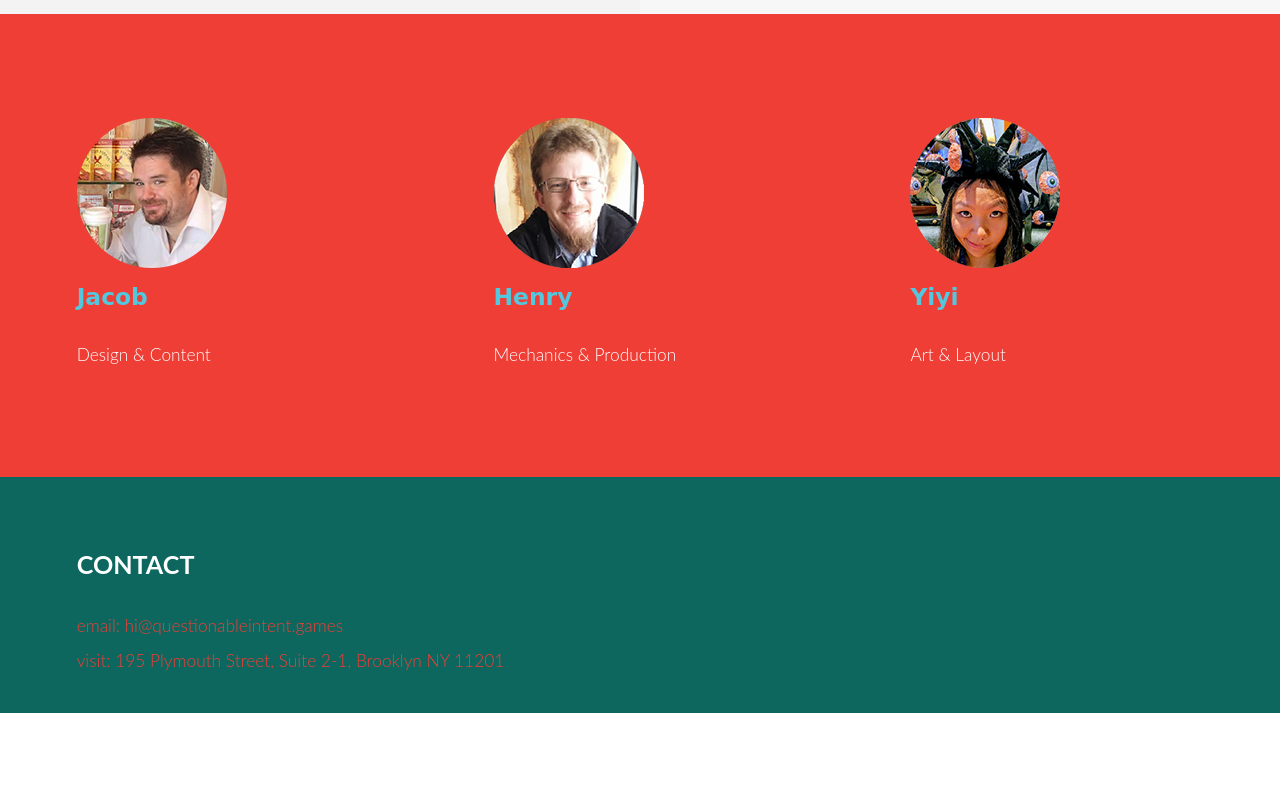
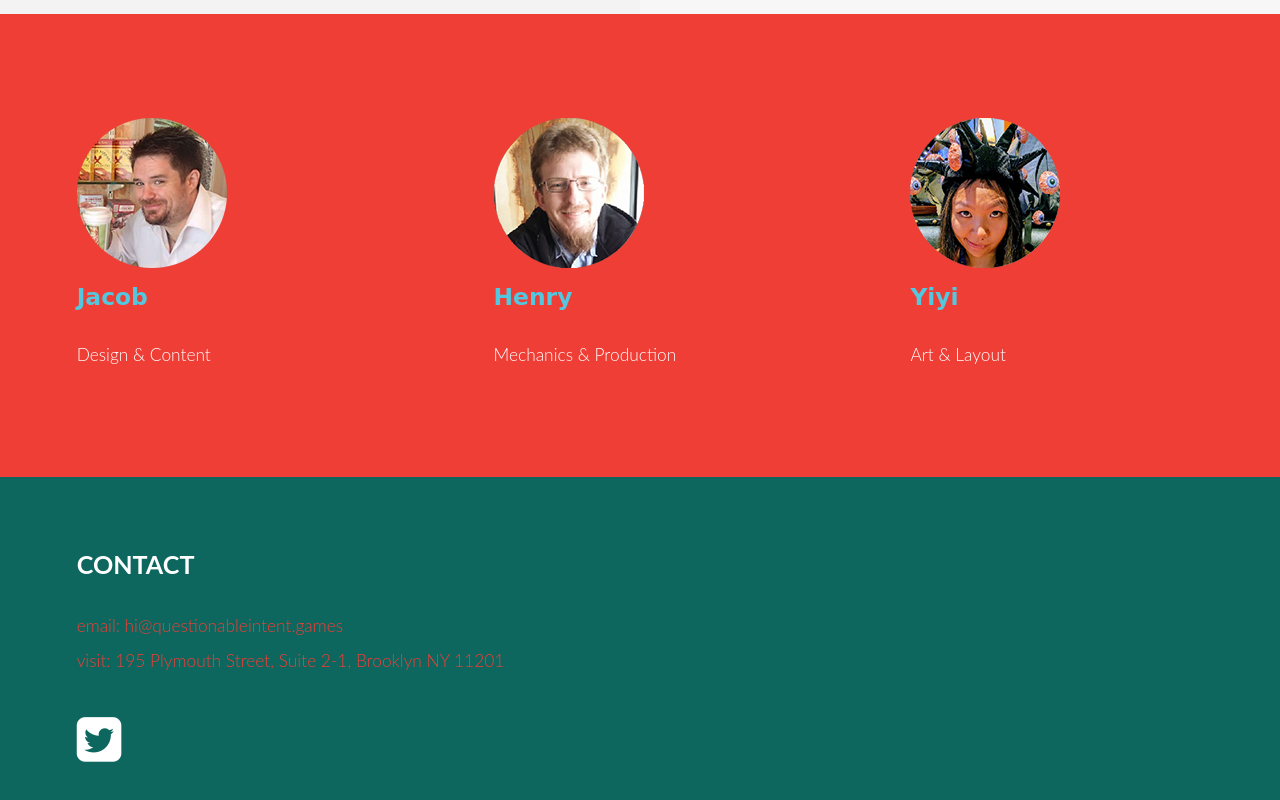
Before and after one commit to YiyiZhang/questionableintent, a plain HTML site: page index.html in a window 1280 px wide. Shown: the part 1335-2135 px from the top of the page. Before the commit the page ends 2048 px from the top, so only its background shows below. Drawn offline with Linux system fonts and the light colour scheme; a web font is replaced by a local one.

Commit message:
social footer

```diff
--- a/index.html
+++ b/index.html
@@ -154,6 +154,11 @@
 						email: hi@questionableintent.games
 						<br/>
 						visit: 195 Plymouth Street, Suite 2-1, Brooklyn NY 11201
+						<br/>
+						<br/>
+							<div class="text-center center-block">
+								<a href="https://twitter.com/quest_intent" target=blank><i id="social-tw" class="fa fa-twitter-square fa-3x social"></i></a>
+							</div>
 				</div>
 			</section>
 
```
